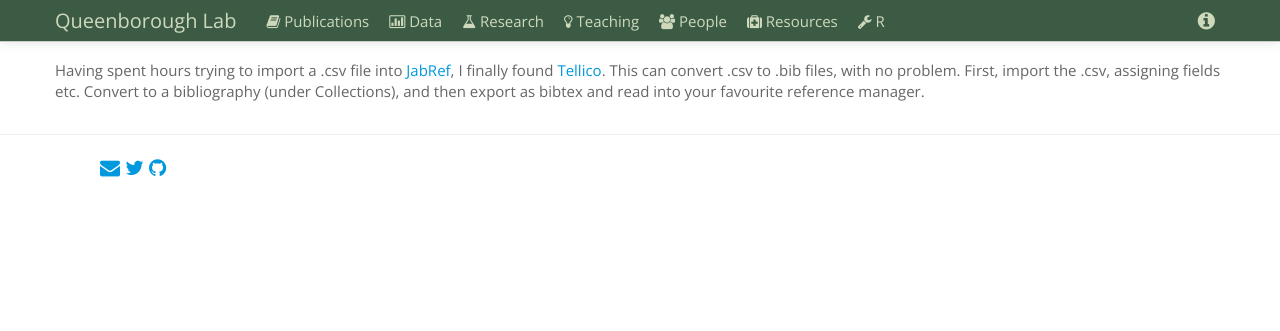
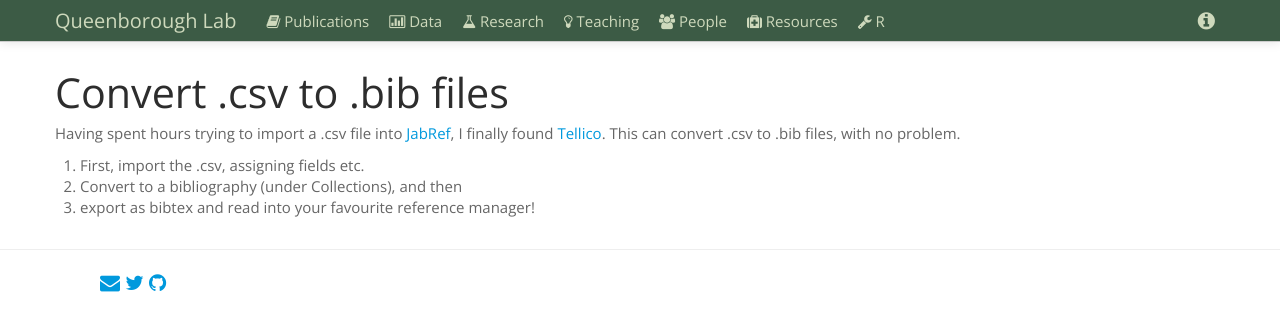
Before and after one commit to saq/saq.github.io, a Jekyll site: the page built from _posts/2012-01-05-convert-csv-to-bib.md, in a window 1280 px wide. Shown: the top 331 px of the page. Built offline with Jekyll 4.4.1, drawn with Linux system fonts in a browser that asks for light colours.

Commit message:
formatting posts

```diff
--- a/_posts/2012-01-05-convert-csv-to-bib.md
+++ b/_posts/2012-01-05-convert-csv-to-bib.md
@@ -4,4 +4,10 @@ categories: latex, bibtex
 
 ---
 
-Having spent hours trying to import a .csv file into [JabRef](http://jabref.sourceforge.net/), I finally found [Tellico](http://tellico-project.org/). This can convert .csv to .bib files, with no problem. First, import the .csv, assigning fields etc. Convert to a bibliography (under Collections), and then export as bibtex and read into your favourite reference manager.
+# Convert .csv to .bib files
+
+Having spent hours trying to import a .csv file into [JabRef](http://jabref.sourceforge.net/), I finally found [Tellico](http://tellico-project.org/). This can convert .csv to .bib files, with no problem.
+
+ 1. First, import the .csv, assigning fields etc.
+ 2. Convert to a bibliography (under Collections), and then
+ 3. export as bibtex and read into your favourite reference manager!
```
Also changed, not shown: _posts/2012-03-01-scrape-ctfs-data.md (+7 -2 lines), _posts/2013-02-10-download-bibtex-from-doi.md (+5 -0 lines), _posts/2014-01-23-NSF-preproposal-latex-templates.md (+1 -1 lines).
